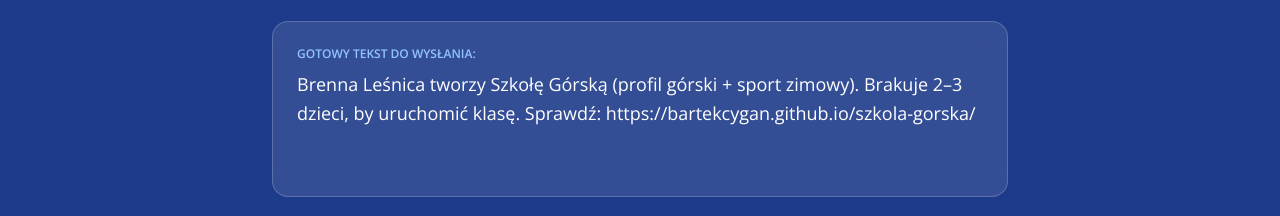
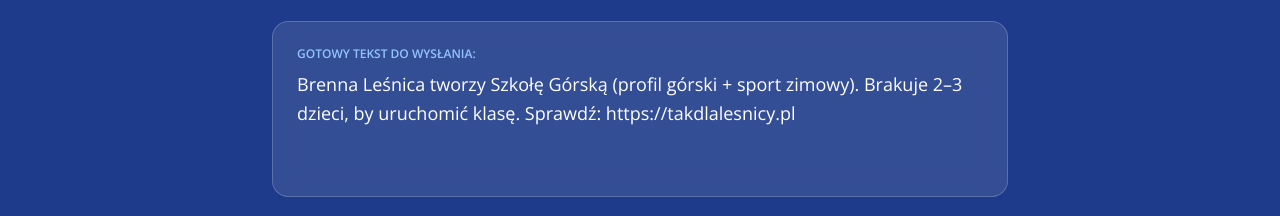
Before and after one commit to barcygan/lesnica, a plain HTML site: page index.html in a window 1280 px wide. Shown: the part 7811-8027 px from the top of the page. Drawn offline with nearby package versions, Linux system fonts and the light colour scheme.

Commit message:
Update share text URL in index.html

```diff
--- a/index.html
+++ b/index.html
@@ -1066,7 +1066,7 @@
                 <p class="text-xs text-blue-300 uppercase font-bold mb-2">Gotowy tekst do wysłania:</p>
                 <textarea readonly
                     class="w-full bg-transparent text-white border-none resize-none focus:ring-0 text-lg leading-relaxed h-24"
-                    id="shareText">Brenna Leśnica tworzy Szkołę Górską (profil górski + sport zimowy). Brakuje 2–3 dzieci, by uruchomić klasę. Sprawdź: https://bartekcygan.github.io/szkola-gorska/</textarea>
+                    id="shareText">Brenna Leśnica tworzy Szkołę Górską (profil górski + sport zimowy). Brakuje 2–3 dzieci, by uruchomić klasę. Sprawdź: https://takdlalesnicy.pl</textarea>
             </div>
 
             <div class="flex flex-col sm:flex-row justify-center gap-4">
```
